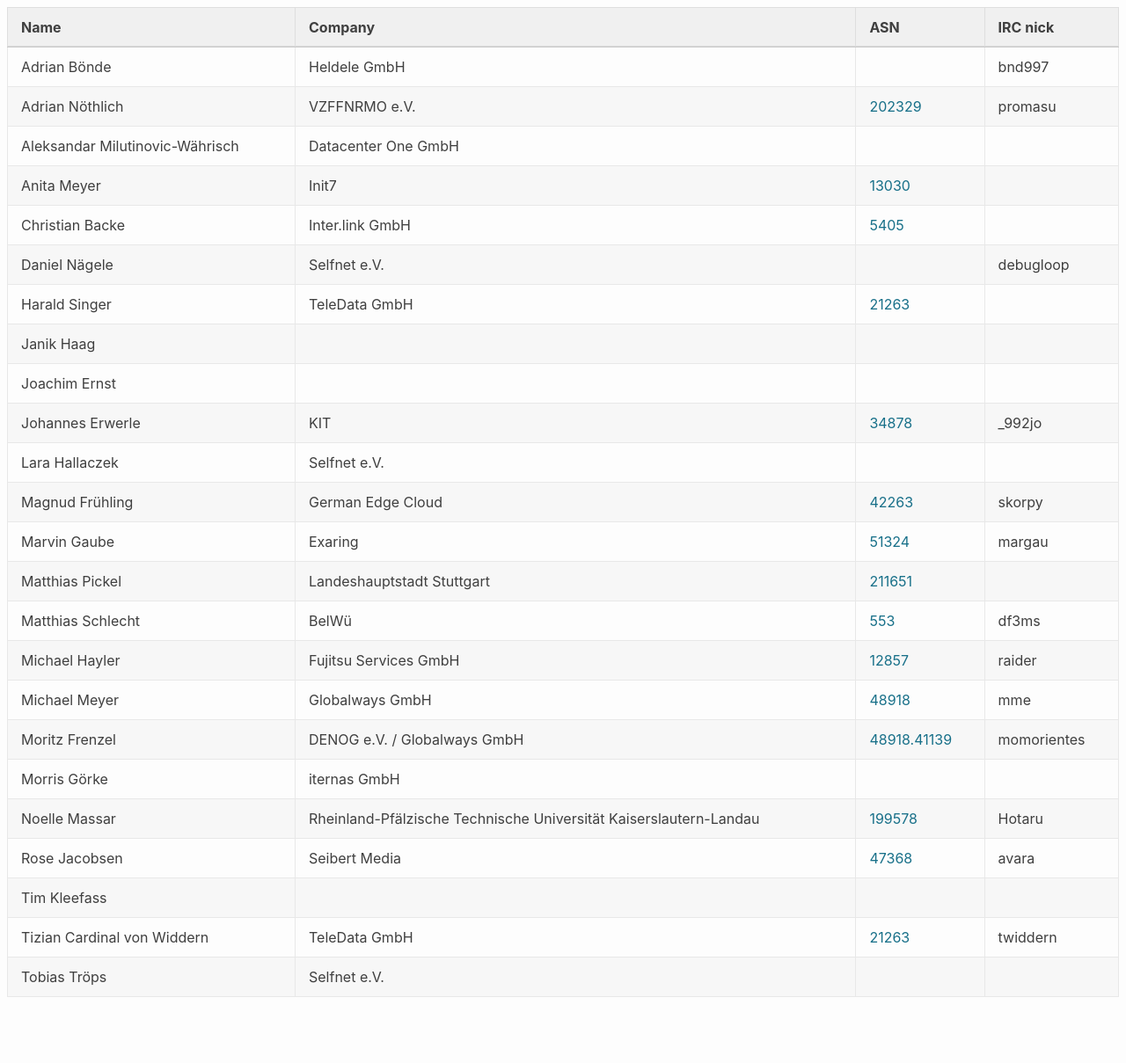
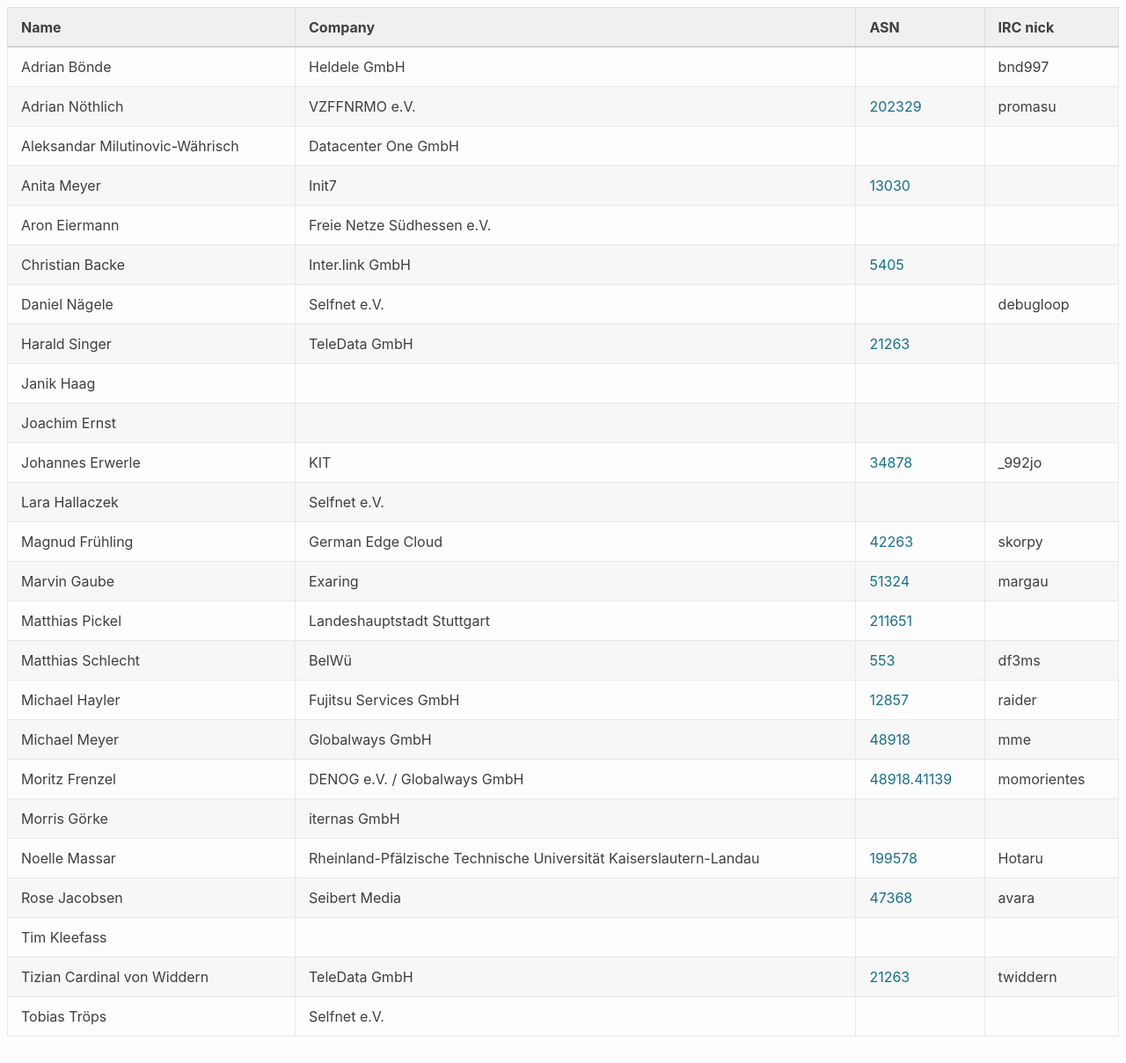
Before and after one commit to denog/pretix-attendeelist, a Jekyll site: the page built from meetup2023_03/index.markdown, in a window 1280 px wide and 1209 px high. Shown: the whole window at 88% size. Built offline with Jekyll 4.4.1, drawn with Linux system fonts in a browser that asks for light colours.

Commit message:
Latest data: Sun Apr  9 15:09:42 UTC 2023

```diff
--- a/_data/attendees_denog_meetup_2023_03.json
+++ b/_data/attendees_denog_meetup_2023_03.json
@@ -22,6 +22,12 @@
     "company": "Init7",
     "irc": null,
     "asn": "13030"
+  },
+  {
+    "name": "Aron Eiermann",
+    "company": "Freie Netze Südhessen e.V.",
+    "irc": null,
+    "asn": null
   },
   {
     "name": "Christian Backe",
```
